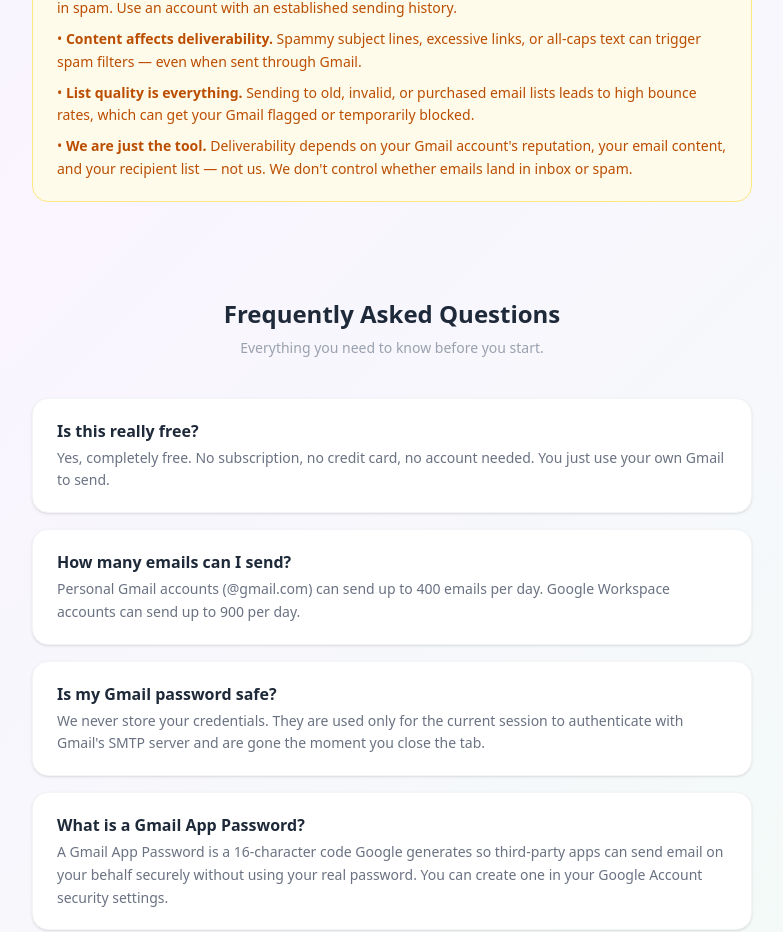
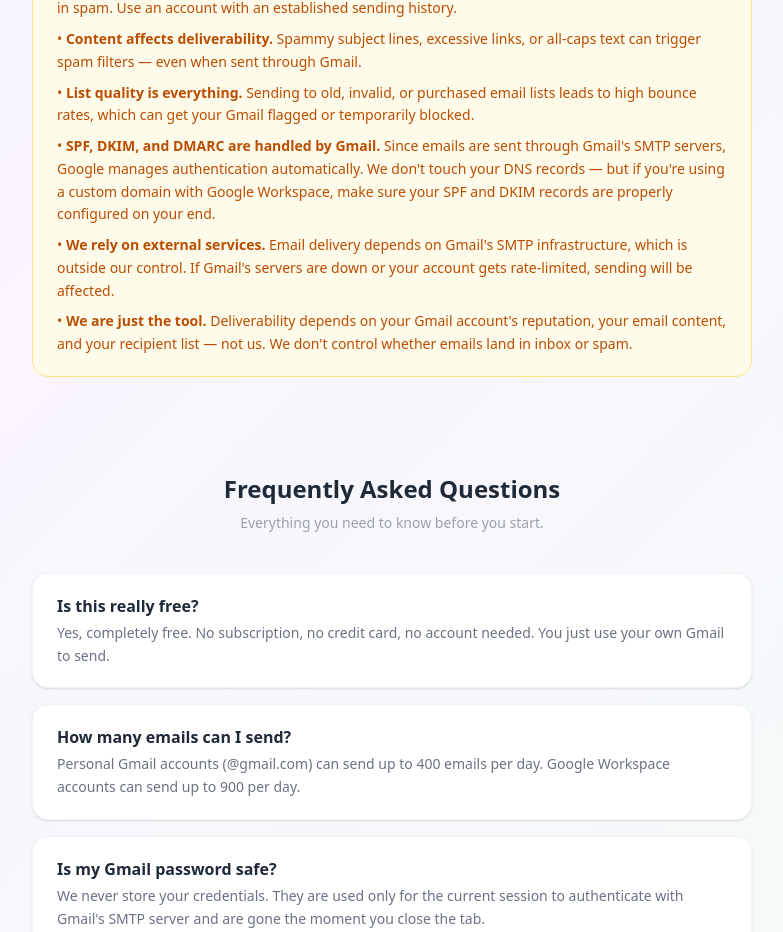
Before and after one commit to jjjamil/FreeSendingEmailApp, a React (Vite) app in the folder frontend/: page / in a window 1280 px wide. Shown: the part 1840-2772 px from the top of the page, without its empty margins (248-1031 px from the left). Built offline with nearby package versions, Linux system fonts and the light colour scheme; no server answers.

Commit message:
Add SPF/DKIM/DMARC and external dependency notes to disclaimer

```diff
--- a/frontend/src/pages/HomePage.jsx
+++ b/frontend/src/pages/HomePage.jsx
@@ -177,6 +177,8 @@
             <li>• <strong>Email reputation matters.</strong> Emails sent from a new or inactive Gmail account are more likely to land in spam. Use an account with an established sending history.</li>
             <li>• <strong>Content affects deliverability.</strong> Spammy subject lines, excessive links, or all-caps text can trigger spam filters — even when sent through Gmail.</li>
             <li>• <strong>List quality is everything.</strong> Sending to old, invalid, or purchased email lists leads to high bounce rates, which can get your Gmail flagged or temporarily blocked.</li>
+            <li>• <strong>SPF, DKIM, and DMARC are handled by Gmail.</strong> Since emails are sent through Gmail's SMTP servers, Google manages authentication automatically. We don't touch your DNS records — but if you're using a custom domain with Google Workspace, make sure your SPF and DKIM records are properly configured on your end.</li>
+            <li>• <strong>We rely on external services.</strong> Email delivery depends on Gmail's SMTP infrastructure, which is outside our control. If Gmail's servers are down or your account gets rate-limited, sending will be affected.</li>
             <li>• <strong>We are just the tool.</strong> Deliverability depends on your Gmail account's reputation, your email content, and your recipient list — not us. We don't control whether emails land in inbox or spam.</li>
           </ul>
         </div>
```
